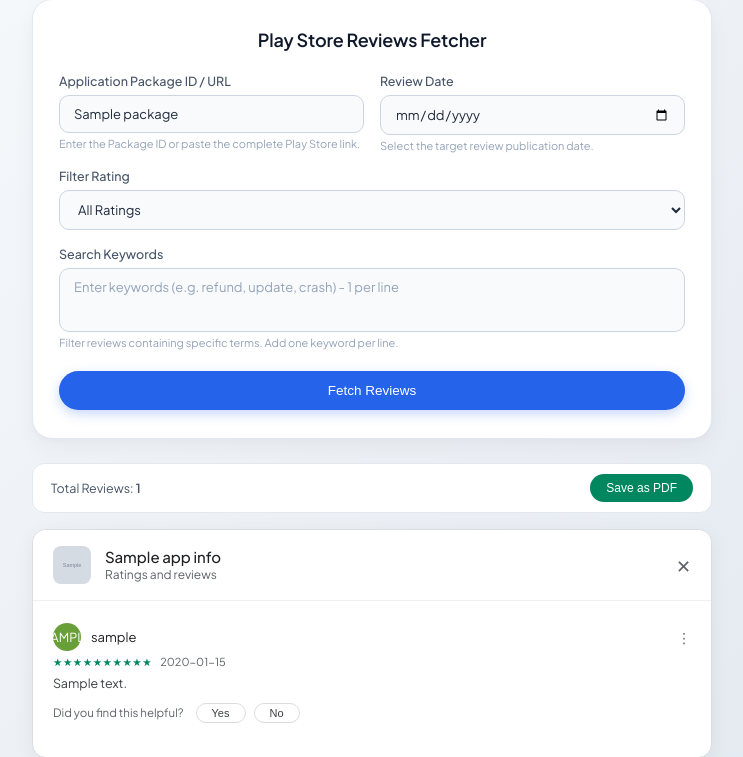
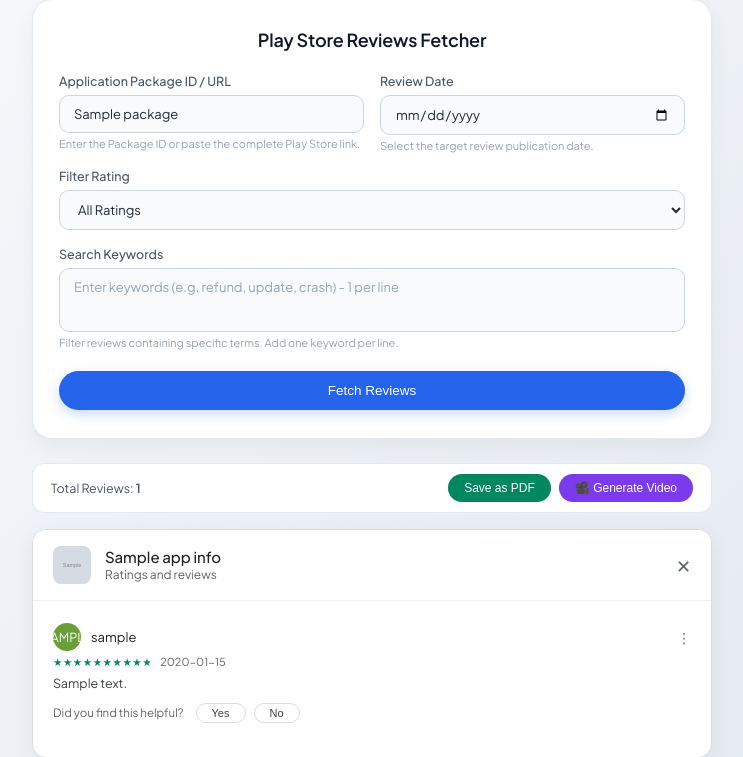
Before and after one commit to review-nest/review-fetcher, a Flask app: template templates/index.html in a window 1280 px wide. Shown: the part 31-788 px from the top of the page, without its empty margins (268-1011 px from the left). Run offline with Flask 3, Linux system fonts and the light colour scheme; the template is opened without the code that fills it: most values are stand-ins (such as "Sample title", 1, 10 or a date in 2020); grey boxes marked "Sample" are stand-in pictures; some libraries are stand-ins or nearby versions.

Commit message:
Update index.html

```diff
--- a/templates/index.html
+++ b/templates/index.html
@@ -135,7 +135,7 @@
         /* ========================================================
            AESTHETIC LOADING SPINNER
            ======================================================== */
-        #loading-overlay {
+        #loading-overlay, #video-loading-overlay {
             display: none;
             position: fixed;
             top: 0; left: 0; width: 100%; height: 100%;
@@ -154,6 +154,10 @@
             border-top: 3px solid #2563eb;
             border-radius: 50%;
             animation: spin 0.7s linear infinite;
+        }
+
+        .video-spinner {
+            border-top: 3px solid #7c3aed;
         }
 
         @keyframes spin {
@@ -179,6 +183,11 @@
             margin-bottom: 16px;
         }
 
+        .btn-group {
+            display: flex;
+            gap: 8px;
+        }
+
         .download-btn {
             padding: 7px 16px;
             font-size: 12px;
@@ -192,6 +201,12 @@
         }
 
         .download-btn:hover { background: #016c4c; }
+
+        .video-btn {
+            background: #7c3aed;
+        }
+
+        .video-btn:hover { background: #6d28d9; }
 
         /* ========================================================
            DESKTOP MODE PLAY STORE MODAL (CLEAN & ACCURATE)
@@ -365,10 +380,16 @@
 
 <body>
 
-    <!-- SPINNER OVERLAY -->
+    <!-- SPINNER OVERLAY FOR FETCHING -->
     <div id="loading-overlay">
         <div class="aesthetic-spinner"></div>
         <div class="loading-text">Fetching Reviews...</div>
+    </div>
+
+    <!-- SPINNER OVERLAY FOR VIDEO GENERATION -->
+    <div id="video-loading-overlay">
+        <div class="aesthetic-spinner video-spinner"></div>
+        <div class="loading-text">Rendering HD Video... Please wait.</div>
     </div>
 
     <div class="main-wrapper">
@@ -439,7 +460,10 @@
             <!-- EXPORT TOOLBAR -->
             <div class="action-toolbar">
                 <span style="font-size: 12.5px; color: #475569;">Total Reviews: <strong>{{ reviews|length }}</strong></span>
-                <button class="download-btn" onclick="exportToPDF()">Save as PDF</button>
+                <div class="btn-group">
+                    <button class="download-btn" onclick="exportToPDF()">Save as PDF</button>
+                    <button class="download-btn video-btn" onclick="generateVideo()">🎥 Generate Video</button>
+                </div>
             </div>
 
             <!-- DESKTOP STYLE MODAL DISPLAY -->
@@ -523,6 +547,33 @@
 
             html2pdf().set(opt).from(element).save();
         }
+
+        function generateVideo() {
+            document.getElementById('video-loading-overlay').style.display = 'flex';
+
+            fetch('/generate-video', {
+                method: 'POST',
+            })
+            .then(response => {
+                if (!response.ok) throw new Error('Video generation failed');
+                return response.blob();
+            })
+            .then(blob => {
+                const url = window.URL.createObjectURL(blob);
+                const a = document.createElement('a');
+                a.href = url;
+                a.download = `PlayStore_Reviews_Video_${new Date().toISOString().slice(0,10)}.mp4`;
+                document.body.appendChild(a);
+                a.click();
+                a.remove();
+
+                document.getElementById('video-loading-overlay').style.display = 'none';
+            })
+            .catch(error => {
+                alert("Video generation failed! Make sure reviews are loaded.");
+                document.getElementById('video-loading-overlay').style.display = 'none';
+            });
+        }
     </script>
 </body>
 </html>
```
